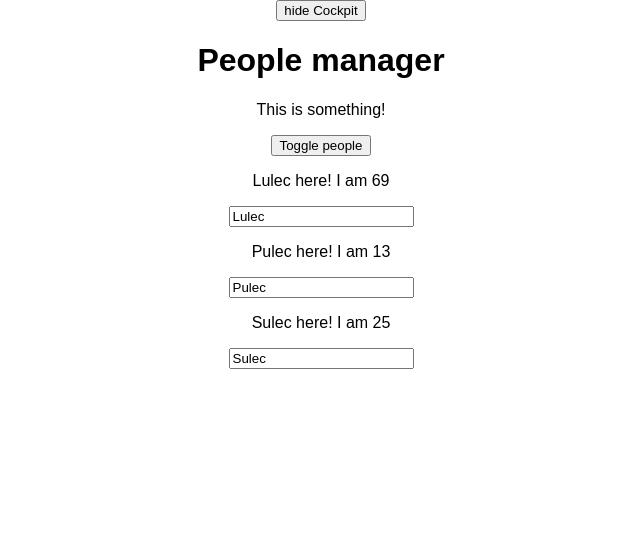
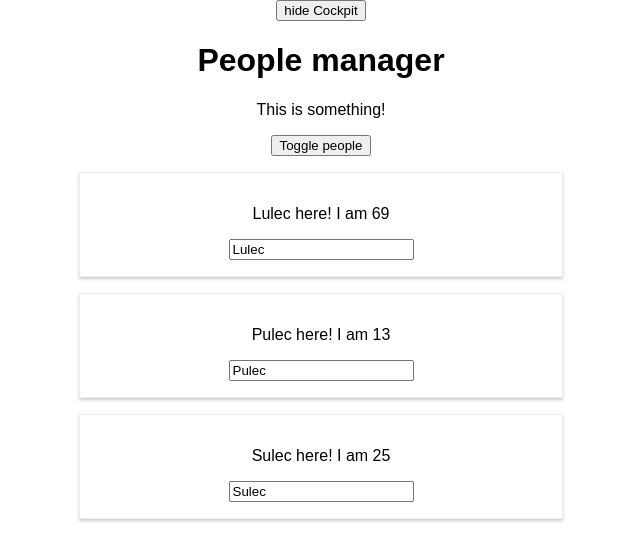
Before and after one commit to kosek-jan/react-udemy, a React (Create React App) app in the folder react-complete-guide/: page / in a window 1280 px wide. Both pictures are taken after a click on the button "Toggle people". Shown: the top 560 px of the page, without its empty margins (319-959 px from the left). Built offline with nearby package versions, Linux system fonts and the light colour scheme.

Commit message:
propTypes

```diff
--- a/react-complete-guide/package.json
+++ b/react-complete-guide/package.json
@@ -3,6 +3,7 @@
   "version": "0.1.0",
   "private": true,
   "dependencies": {
+    "prop-types": "^15.7.2",
     "radium": "^0.26.0",
     "react": "^16.9.0",
     "react-dom": "^16.9.0",
--- a/react-complete-guide/src/components/People/Person/Person.js
+++ b/react-complete-guide/src/components/People/Person/Person.js
@@ -1,4 +1,5 @@
 import React, { Component } from 'react';
+import PropTypes from 'prop-types';
 
 import Aux from '../../../hoc/Auxiliary';
 import classes from './Person.module.css';
@@ -7,15 +8,22 @@ class Person extends Component {
     render() {
         console.log('people - rendering...')
         return (
-            // <div className={classes.Person}>
-            <Aux>
+            // <Aux>
+            <div className={classes.Person}>
                 <p onClick={this.props.clickHandler}>{this.props.name} here! I am {this.props.age}</p>
                 <p>{this.props.children}</p>
                 <input type="text" onChange={this.props.changeHandler} value={this.props.name}></input>
-            </Aux>
-            // </div>
+            </div>
+            // </Aux>
         );
     }
 };
 
+Person.propTypes = {
+    click: PropTypes.func,
+    name: PropTypes.string,
+    age: PropTypes.number,
+    changed: PropTypes.func
+};
+
 export default Person;
--- a/react-complete-guide/src/containers/App.js
+++ b/react-complete-guide/src/containers/App.js
@@ -13,6 +13,7 @@ class App extends Component {
         ],
         showPeople: false,
         showCocpit: true,
+        changeCounter: 0,
     }
 
     componentDidMount() {
@@ -42,7 +43,12 @@ class App extends Component {
         person.name = event.target.value;
         const people = [...this.state.people];
         people[personIndex] = person;
-        this.setState({people: people});
+        this.setState((prevState, props) => {
+            return {
+                people: people,
+                changeCounter: prevState.changeCounter + 1
+            }
+        });
     }
 
     togglePeopleHandler = () => {
```
